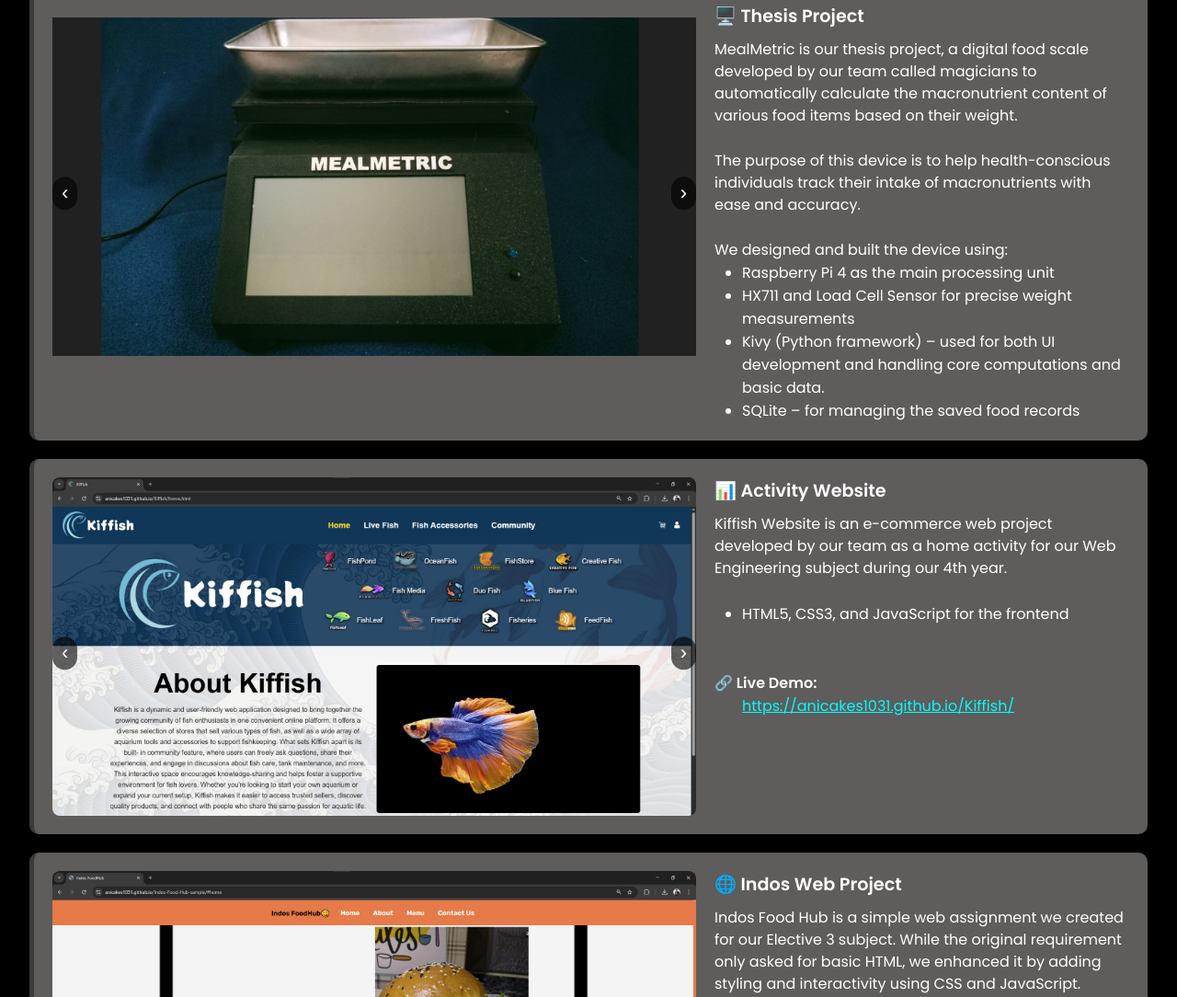
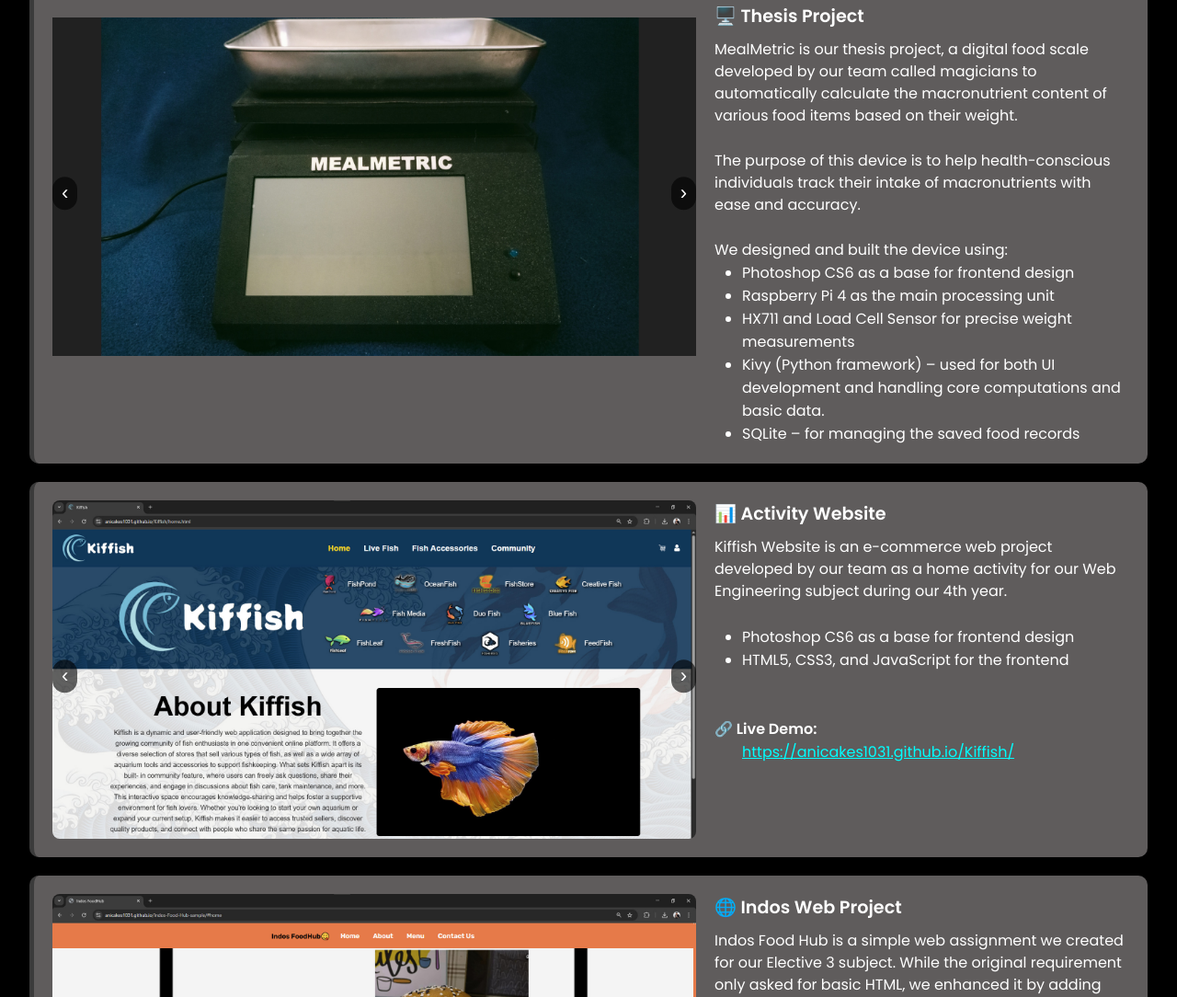
Before and after one commit to Anicakes1031/MyPortfolio, a plain HTML site: page index.html in a window 1280 px wide. Shown: the part 1700-2784 px from the top of the page at 92% size. Drawn offline with Linux system fonts and the light colour scheme.

Commit message:
Update index.html

```diff
--- a/index.html
+++ b/index.html
@@ -163,6 +163,7 @@
             <p>The purpose of this device is to help health-conscious individuals track their intake of macronutrients with ease and accuracy.</p><br>
             <p>We designed and built the device using:</p>
             <ul style="margin-left: 30px;">
+              <li>Photoshop CS6 as a base for frontend design</li>
               <li>Raspberry Pi 4 as the main processing unit</li>
               <li>HX711 and Load Cell Sensor for precise weight measurements</li>
               <li>Kivy (Python framework) – used for both UI development and handling core computations and basic data.</li>
@@ -182,6 +183,7 @@
             <h4>📊 Activity Website</h4>
             <p>Kiffish Website is an e-commerce web project developed by our team as a home activity for our Web Engineering subject during our 4th year. </p><br>
             <ul style="margin-left: 30px;">
+              <li>Photoshop CS6 as a base for frontend design</li>
               <li>HTML5, CSS3, and JavaScript for the frontend</li>
             </ul><br><br>
             <strong>🔗 Live Demo:</strong>
```
